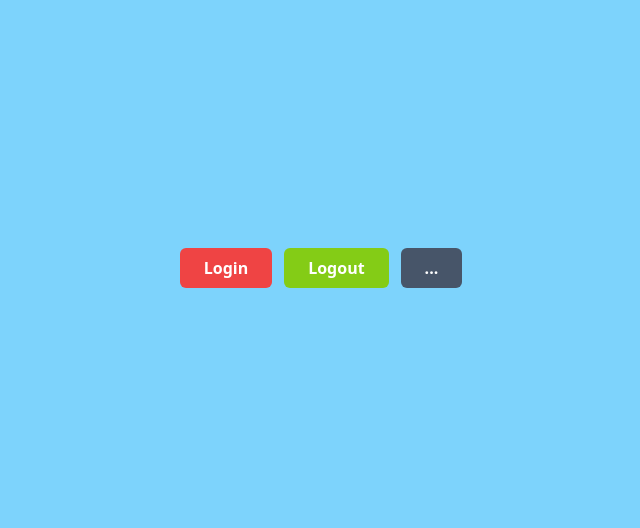
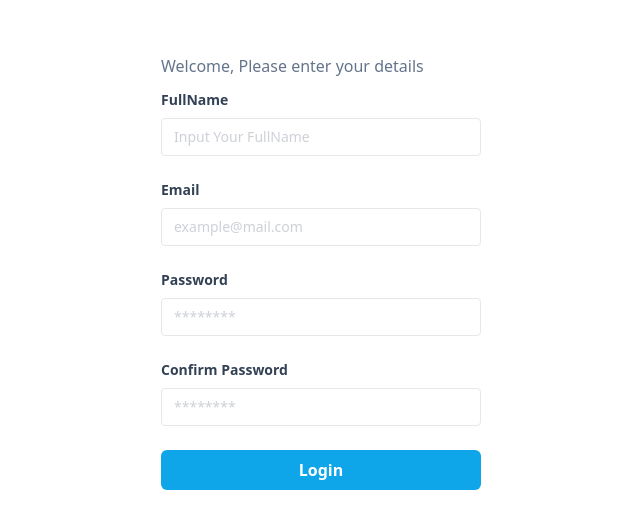
Before and after one commit to RizkyArdiansyahhh/react-with-tailwind, a React (Vite) app in the folder react-app/: page /login in a window 1280 px wide. Shown: the part 132-660 px from the top of the page, without its empty margins (319-959 px from the left). Built offline with nearby package versions, Linux system fonts and the light colour scheme.

Commit message:
implementasi atomic design

```diff
--- a/react-app/src/App.jsx
+++ b/react-app/src/App.jsx
@@ -1,12 +1,9 @@
-import Button from "./components/Elements/Button";
-
+import RegisterPage from "./Pages/register";
 function App() {
   return (
     <>
-      <div className="flex justify-center min-h-screen gap-x-3 items-center bg-sky-300">
-        <Button warna="bg-red-500">Login</Button>
-        <Button warna="bg-lime-500">Logout</Button>
-        <Button></Button>
+      <div className="flex justify-center min-h-screen gap-x-3 items-center ">
+        <RegisterPage></RegisterPage>
       </div>
     </>
   );
--- /dev/null
+++ b/react-app/src/Pages/login.jsx
@@ -0,0 +1,12 @@
+import AuthLayout from "../components/Layouts/AuthLayout";
+import FormLogin from "../components/Fragments/FormLogin";
+
+const LoginPage = () => {
+  return (
+    <AuthLayout title="Login">
+      <FormLogin />
+    </AuthLayout>
+  );
+};
+
+export default LoginPage;
--- /dev/null
+++ b/react-app/src/Pages/register.jsx
@@ -0,0 +1,11 @@
+import AuthLayout from "../components/Layouts/AuthLayout";
+import FormRegister from "../components/Fragments/FormRegister";
+const RegisterPage = () => {
+  return (
+    <AuthLayout>
+      <FormRegister />
+    </AuthLayout>
+  );
+};
+
+export default RegisterPage;
--- a/react-app/src/components/Elements/Button/index.jsx
+++ b/react-app/src/components/Elements/Button/index.jsx
@@ -1,9 +1,9 @@
 /* eslint-disable react/prop-types */
 const Button = (props) => {
-  const { warna = "bg-slate-600", children = "..." } = props;
+  const { classname, children = "..." } = props;
   return (
     <button
-      className={`h-10 px-6 font-semibold rounded-md ${warna} text-white`}
+      className={`h-10 px-6 font-semibold rounded-md ${classname} text-white`}
       type="submit"
     >
       {children}
--- /dev/null
+++ b/react-app/src/components/Elements/Input/Input.jsx
@@ -0,0 +1,15 @@
+/* eslint-disable react/prop-types */
+const Input = (props) => {
+  const { type, placeholder, name } = props;
+  return (
+    <input
+      id={name}
+      type={type}
+      className="text-sm border rounded w-full py-2 px-3 text-slate-700 placeholder:opacity-50"
+      placeholder={placeholder}
+      name={name}
+    />
+  );
+};
+
+export default Input;
--- /dev/null
+++ b/react-app/src/components/Elements/Input/Label.jsx
@@ -0,0 +1,15 @@
+/* eslint-disable react/prop-types */
+
+const Label = (props) => {
+  const { htmlfor, children } = props;
+  return (
+    <label
+      htmlFor={htmlfor}
+      className="block text-slate-700 text-sm font-bold mb-2"
+    >
+      {children}
+    </label>
+  );
+};
+
+export default Label;
--- /dev/null
+++ b/react-app/src/components/Elements/Input/index.jsx
@@ -0,0 +1,14 @@
+/* eslint-disable react/prop-types */
+import Label from "./Label";
+import Input from "./Input";
+const InputForm = (props) => {
+  const { label, type, name, placeholder } = props;
+  return (
+    <div className="mb-6">
+      <Label htmlfor={name}>{label}</Label>
+      <Input id={name} type={type} placeholder={placeholder} name={name} />
+    </div>
+  );
+};
+
+export default InputForm;
--- /dev/null
+++ b/react-app/src/components/Fragments/FormLogin.jsx
@@ -0,0 +1,23 @@
+import Button from "../Elements/Button";
+import InputForm from "../Elements/Input";
+const FormLogin = () => {
+  return (
+    <form action="">
+      <InputForm
+        label="Email"
+        type="email"
+        name="email"
+        placeholder="example@mail.com"
+      ></InputForm>
+      <InputForm
+        label="Password"
+        type="password"
+        name="password"
+        placeholder="********"
+      ></InputForm>
+      <Button classname="bg-sky-500 w-full">Login</Button>
+    </form>
+  );
+};
+
+export default FormLogin;
--- /dev/null
+++ b/react-app/src/components/Fragments/FormRegister.jsx
@@ -0,0 +1,34 @@
+import Button from "../Elements/Button";
+import InputForm from "../Elements/Input";
+const FormRegister = () => {
+  return (
+    <form action="">
+      <InputForm
+        label="FullName"
+        type="text"
+        name="fullName"
+        placeholder="Input Your FullName"
+      ></InputForm>
+      <InputForm
+        label="Email"
+        type="email"
+        name="email"
+        placeholder="example@mail.com"
+      ></InputForm>
+      <InputForm
+        label="Password"
+        type="password"
+        name="password"
+        placeholder="********"
+      ></InputForm>
+      <InputForm
+        label="Confirm Password"
+        type="password"
+        name="password"
+        placeholder="********"
+      ></InputForm>
+      <Button classname="bg-sky-500 w-full">Login</Button>
+    </form>
+  );
+};
+export default FormRegister;
--- /dev/null
+++ b/react-app/src/components/Layouts/AuthLayout.jsx
@@ -0,0 +1,14 @@
+/* eslint-disable react/prop-types */
+const AuthLayout = (props) => {
+  const { children, title } = props;
+  return (
+    <div className="w-full max-w-xs">
+      <h1 className="text-1xl font-bold mb-2 text-blue-600">{title}</h1>
+      <p className="font-medium text-slate-500 mb-3">
+        Welcome, Please enter your details
+      </p>
+      {children}
+    </div>
+  );
+};
+export default AuthLayout;
```
